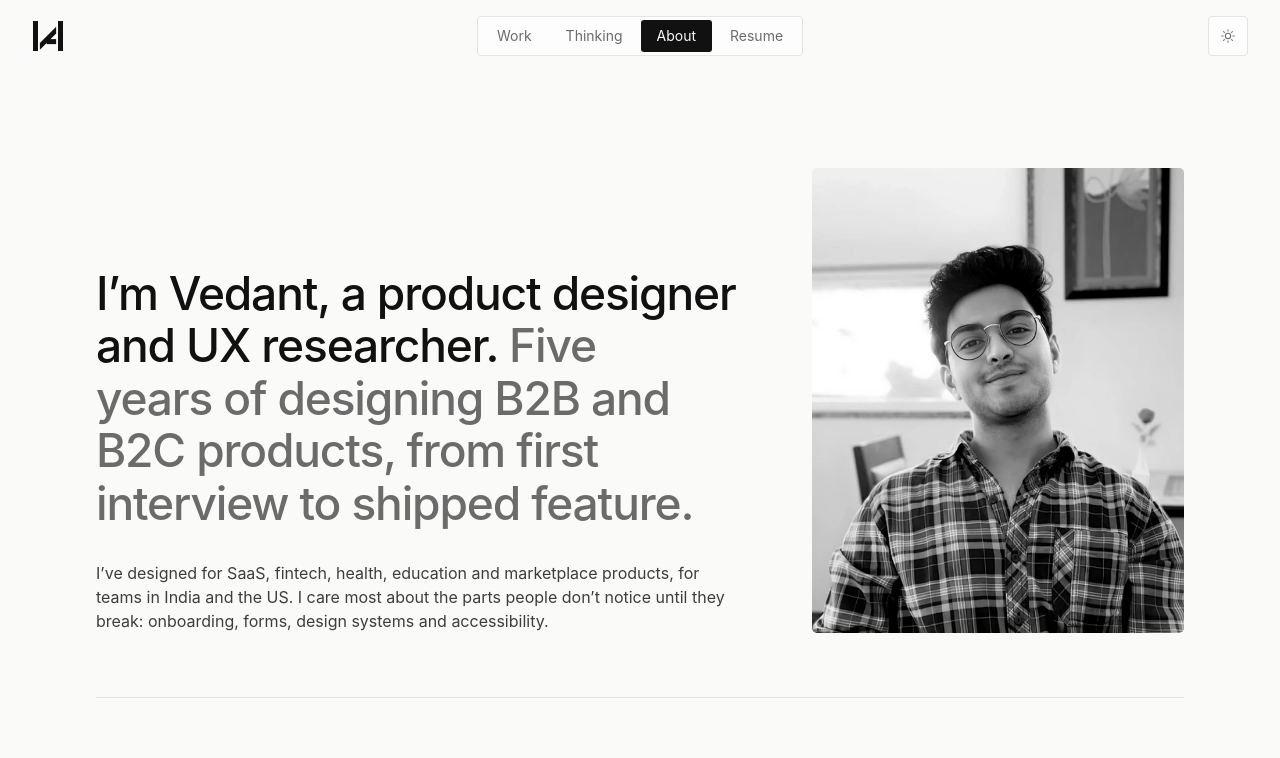
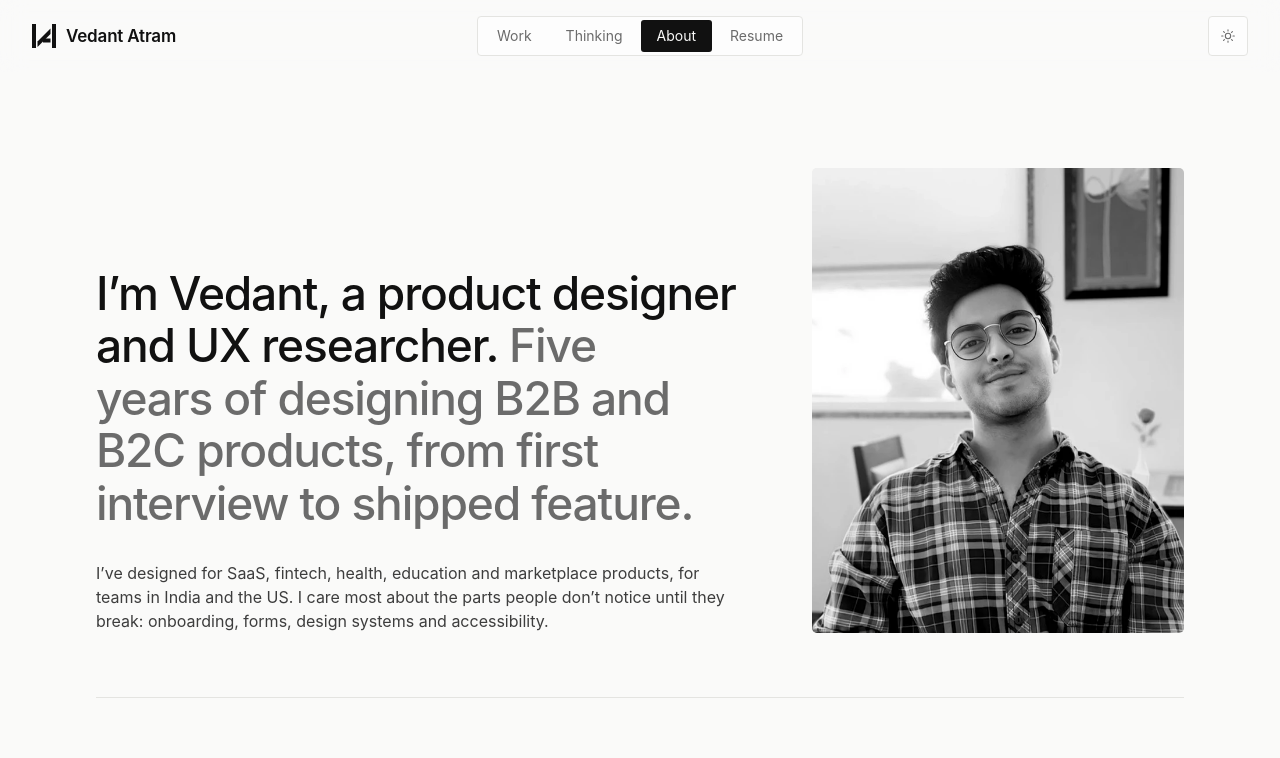
Before and after one commit to vedantatram01/atrams.cc, a plain HTML site: page about.html in a window 1280 px wide. Shown: the top 758 px of the page. Drawn offline with Linux system fonts and the light colour scheme.

Commit message:
Logo: mark + Vedant Atram in the site's heading font
Co-Authored-By: Claude Opus 5.5 <noreply@anthropic.com>
Claude-Session: https://claude.ai/code/session_01GFPVRr6wymu5gXj7JVmzoX

```diff
--- a/about.html
+++ b/about.html
@@ -249,9 +249,9 @@ img { max-width: 100%; display: block; }
 @media (prefers-reduced-motion: reduce) { .js .rv { opacity: 1; transform: none; } }
 @media print { .js .rv { opacity: 1; transform: none; } .nav { position: static; } }
 /* nav layout v2: mark only, centred capsule */
-.logo .lw { position: absolute !important; width: 1px !important; height: 1px !important; overflow: hidden !important; clip: rect(0 0 0 0) !important; white-space: nowrap; padding: 0; border: 0; }
-.logo { gap: 0; width: 44px; height: 44px; justify-content: center; border-radius: 4px; margin-left: -6px; }
-.logo .lm { width: 30px; height: 30px; display: block; }
+.logo { gap: 10px; height: 44px; padding: 0 6px; margin-left: -6px; border-radius: 4px; }
+.logo .lm { width: 24px; height: 24px; display: block; }
+.logo .lw { font-family: var(--display); font-weight: 600; font-size: 17px; line-height: 24px; letter-spacing: -.01em; white-space: nowrap; color: var(--text); }
 @media (min-width: 641px) {
   .nav { display: grid; grid-template-columns: 1fr auto 1fr; height: 72px; padding: 0 var(--s2); }
   .nav-r { display: contents; }
@@ -277,7 +277,7 @@ img { max-width: 100%; display: block; }
 <body>
 <a class="skip" href="#main">Skip to content</a>
 <nav class="nav" id="nav" aria-label="Site">
-  <a class="logo" href="index.html" aria-label="Vedant Atram, home"><svg class="lm" viewBox="0 0 96 96" aria-hidden="true" focusable="false"><g fill="currentColor"><rect x="0" y="0" width="16" height="96"/><polygon points="22,92 22,70 74,18 74,40"/><rect x="80" y="0" width="16" height="96"/><rect x="44" y="58" width="30" height="16"/></g></svg></a>
+  <a class="logo" href="index.html"><svg class="lm" viewBox="0 0 96 96" aria-hidden="true" focusable="false"><g fill="currentColor"><rect x="0" y="0" width="16" height="96"/><polygon points="22,92 22,70 74,18 74,40"/><rect x="80" y="0" width="16" height="96"/><rect x="44" y="58" width="30" height="16"/></g></svg><span class="lw">Vedant Atram</span></a>
   <div class="nav-r">
     <div class="menu" id="menu">
       <a class="pill" href="index.html#work">Work</a>
```
Also changed, not shown: cerave.html (+4 -4 lines), index.html (+4 -4 lines), invisible-obstacles.html (+4 -4 lines), national-parks.html (+4 -4 lines), thinking.html (+4 -4 lines), wearable-health.html (+4 -4 lines).
